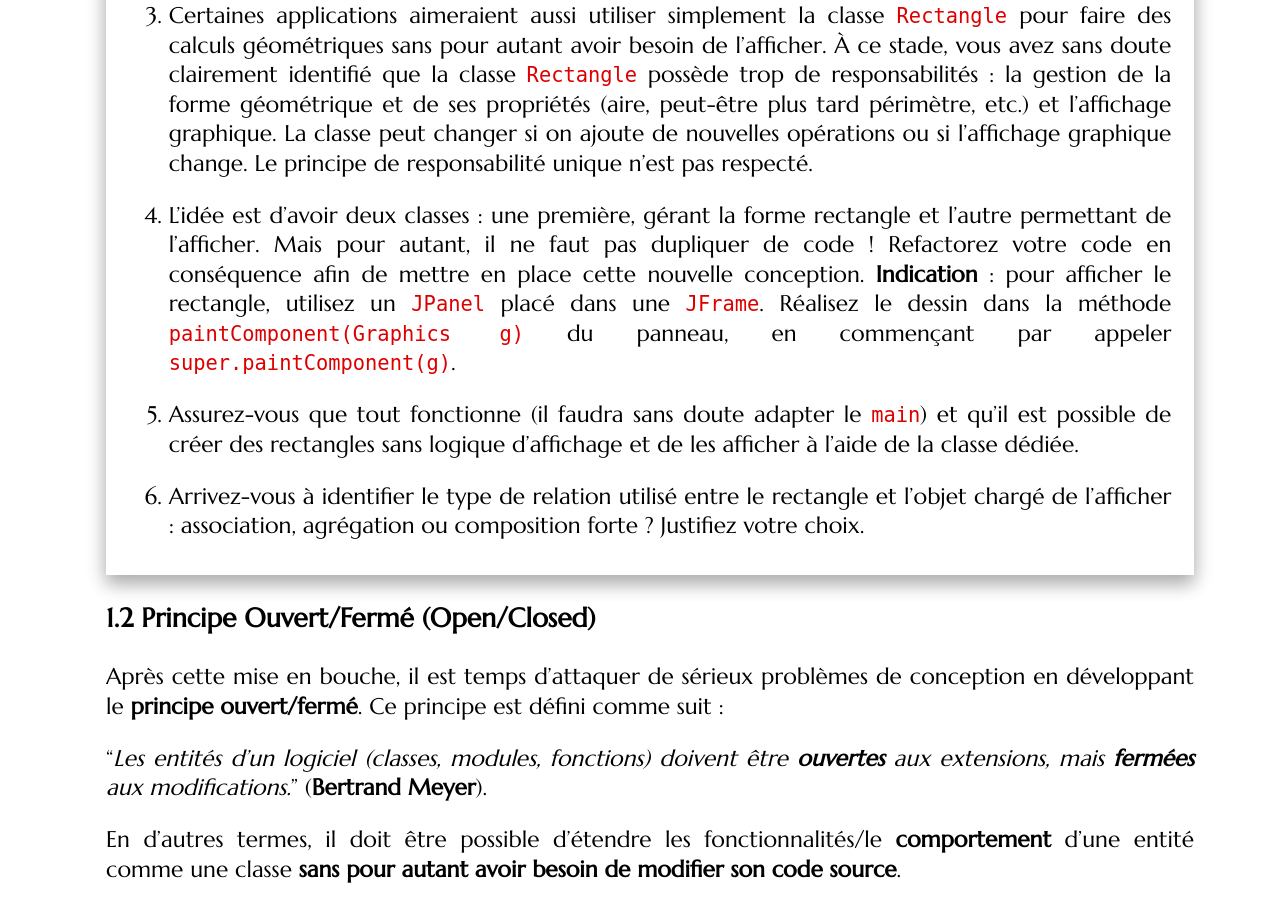
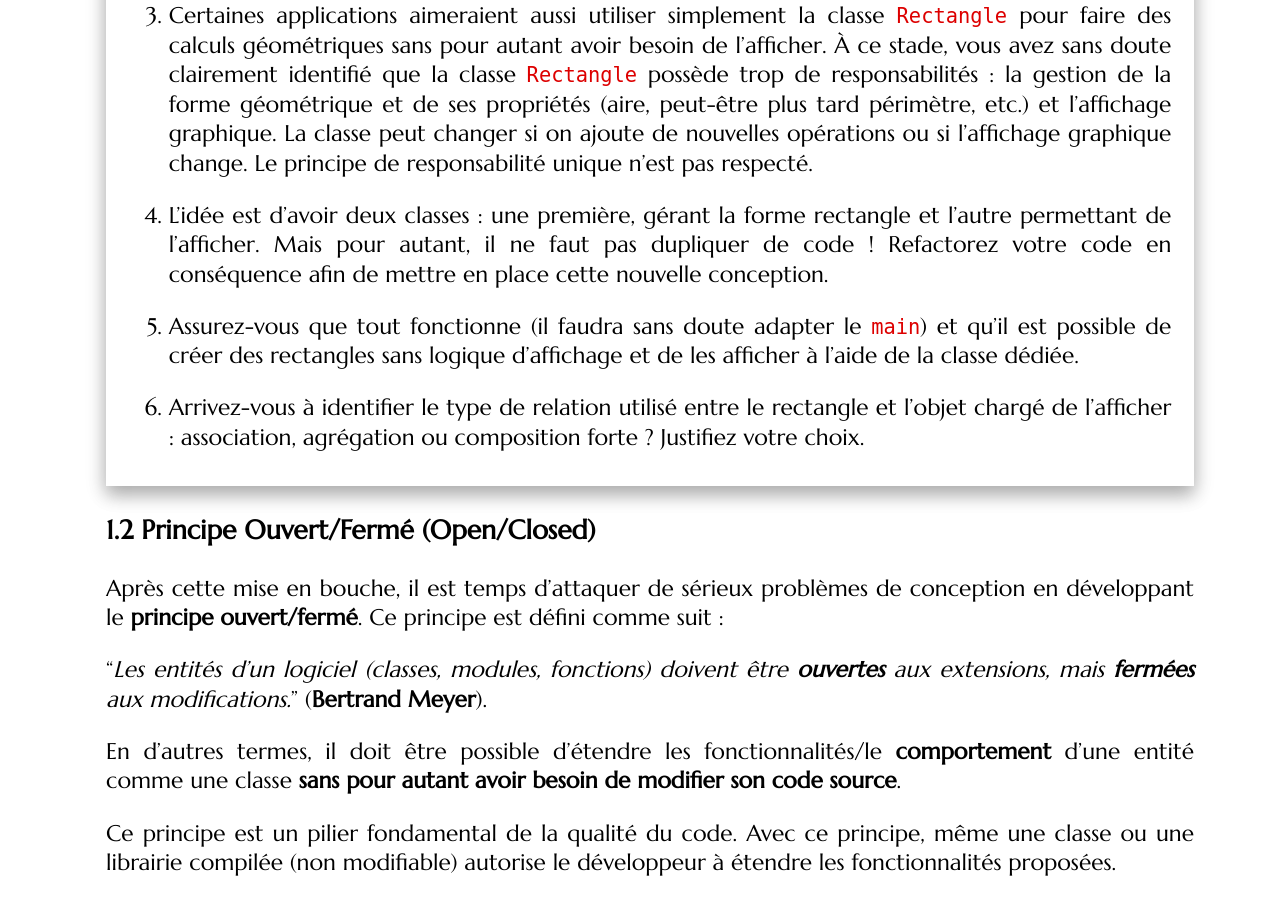
Before and after one commit to mgasquet/R304-QualiteDeveloppement, a Jekyll site: the page built from tutorials/tutorial3.md, in a window 1280 px wide and 900 px high, scrolled down 8751 px. Built offline with Jekyll 4.4.1, drawn with Linux system fonts in a browser that asks for light colours; some web fonts are replaced.

Commit message:
Supression consigne en trop exercice rectangle tp3

```diff
--- a/tutorials/tutorial3.md
+++ b/tutorials/tutorial3.md
@@ -238,7 +238,7 @@ Voyons maintenant un autre exemple.
 
 3. Certaines applications aimeraient aussi utiliser simplement la classe `Rectangle` pour faire des calculs géométriques sans pour autant avoir besoin de l'afficher. À ce stade, vous avez sans doute clairement identifié que la classe `Rectangle` possède trop de responsabilités : la gestion de la forme géométrique et de ses propriétés (aire, peut-être plus tard périmètre, etc.) et l'affichage graphique. La classe peut changer si on ajoute de nouvelles opérations ou si l'affichage graphique change. Le principe de responsabilité unique n'est pas respecté.
 
-4. L'idée est d'avoir deux classes : une première, gérant la forme rectangle et l'autre permettant de l'afficher. Mais pour autant, il ne faut pas dupliquer de code ! Refactorez votre code en conséquence afin de mettre en place cette nouvelle conception. **Indication** : pour afficher le rectangle, utilisez un `JPanel` placé dans une `JFrame`. Réalisez le dessin dans la méthode `paintComponent(Graphics g)` du panneau, en commençant par appeler `super.paintComponent(g)`.
+4. L'idée est d'avoir deux classes : une première, gérant la forme rectangle et l'autre permettant de l'afficher. Mais pour autant, il ne faut pas dupliquer de code ! Refactorez votre code en conséquence afin de mettre en place cette nouvelle conception.
 
 5. Assurez-vous que tout fonctionne (il faudra sans doute adapter le `main`) et qu'il est possible de créer des rectangles sans logique d'affichage et de les afficher à l'aide de la classe dédiée.
 
```
